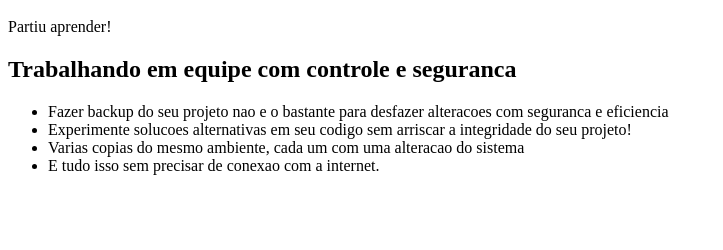
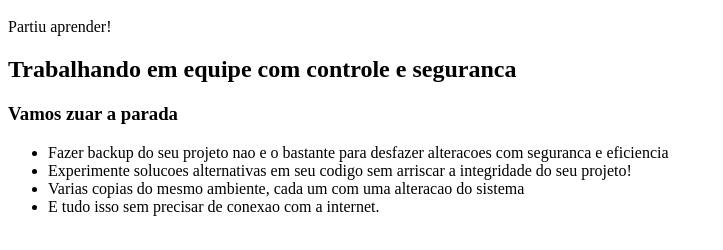
Before and after one commit to AndreSilvaIT/curso-git, a plain HTML site: page index.html in a window 1280 px wide. Shown: the part 48-298 px from the top of the page, without its empty margins (0-723 px from the left). Drawn offline with Linux system fonts and the light colour scheme.

Commit message:
zuei a branch

```diff
--- a/index.html
+++ b/index.html
@@ -8,7 +8,7 @@
 		<h1>Git bem Louco!!!</h1>
 		<p>Partiu aprender!</p>
 		<h2>Trabalhando em equipe com controle e seguranca</h2>
-
+		<h3>Vamos zuar a parada </h3>
 		<ul>
 			<li>Fazer backup do seu projeto nao e o bastante para desfazer
 			alteracoes com seguranca e eficiencia</li>
```
